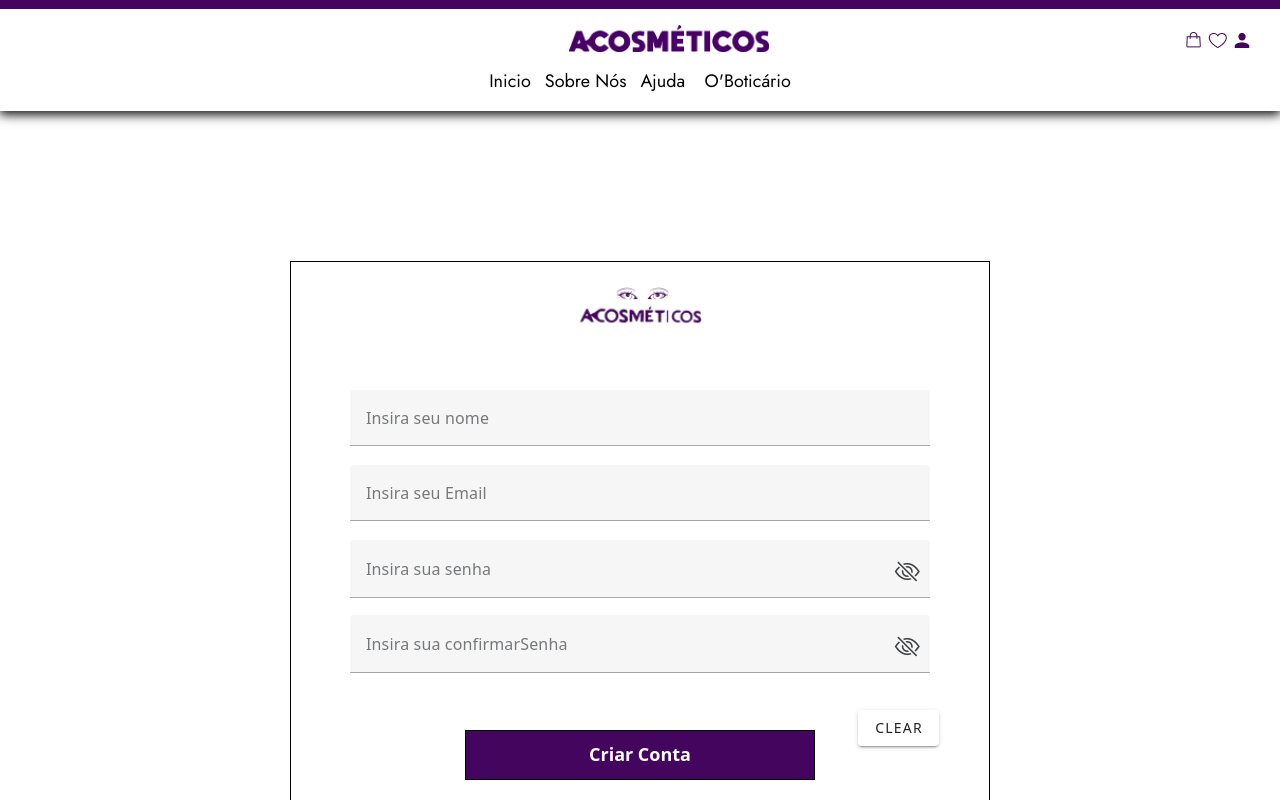
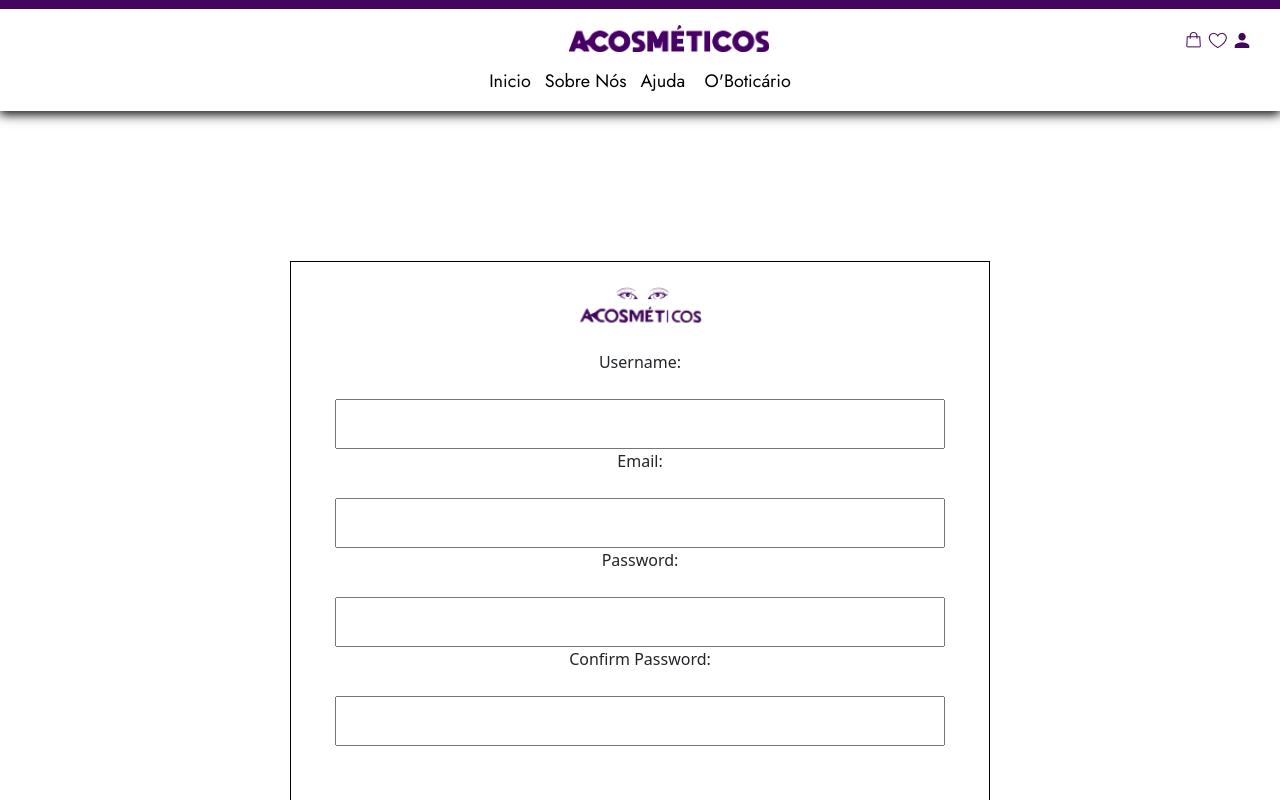
Before and after one commit to GabrielLima2803/ACosmeticos, a Vue app: page /criarLogin in a window 1280 px wide. Shown: the top 800 px of the page. Built offline with nearby package versions, Linux system fonts and the light colour scheme; what vue-toast-notification would draw is missing.

Commit message:
Sistema de CriarLogin e Login

```diff
--- a/src/views/Login/CriarLoginView.vue
+++ b/src/views/Login/CriarLoginView.vue
@@ -1,41 +1,46 @@
 <script setup>
-import { reactive } from 'vue'
-import { useVuelidate } from '@vuelidate/core'
-import { email, required } from '@vuelidate/validators'
+import { ref } from 'vue';
+import axios from 'axios';
 
-const initialState = {
-  name: '',
-  email: '',
-  senha: '',
-  confirmarSenha: '',
-  select: null,
-  checkbox: null,
+const username = ref('');
+const email = ref('');
+const password = ref('');
+const confirmPassword = ref('');
+const message = ref('');
+
+// Função para validar o formato do e-mail
+function validateEmail(email) {
+  const regex = /^[^\s@]+@[^\s@]+\.[^\s@]+$/;
+  return regex.test(email);
 }
 
-const state = reactive({
-  ...initialState,
-  showPassword: false,
-  showConfirmPassword: false,
-})
+const register = () => {
+  if (password.value !== confirmPassword.value) {
+    message.value = "As senhas não coincidem.";
+    return;
+  }
 
+  // Validação de e-mail
+  if (!validateEmail(email.value)) {
+    message.value = "E-mail inválido.";
+    return;
+  }
 
-const rules = {
-  name: { required },
-  email: { required, email },
-  senha: { required },
-  confirmarSenha: { required },
-}
+  const credentials = {
+    username: username.value,
+    email: email.value,
+    password: password.value,
+  };
 
-const v$ = useVuelidate(rules, state)
-
-function clear() {
-  v$.value.$reset()
-
-  for (const [key, value] of Object.entries(initialState)) {
-    state[key] = value
-  }
-}
-
+  // Substitua a URL pelo endpoint da sua API de registro
+  axios.post('http://localhost:3000/api/register', credentials)
+    .then(response => {
+      message.value = response.data.message;
+    })
+    .catch(error => {
+      message.value = error.response.data.message;
+    });
+};
 </script>
 
 <template>
@@ -44,40 +49,21 @@ function clear() {
       <div class="logo">
         <img src="@/assets/img/Main-img/CriarConta/Logo.png" alt="" width="130">
       </div>
-      <div class="forms ">
-        <form class="wrapForm">
-          <v-text-field v-model="state.name" :error-messages="v$.name.$errors.map(e => e.$message)" :counter="40"
-            label="Insira seu nome" required @input="v$.name.$touch" @blur="v$.name.$touch"
-            class="marginForm inputForm">
-          </v-text-field>
-
-          <v-text-field v-model="state.email" :error-messages="v$.email.$errors.map(e => e.$message)"
-            label="Insira seu Email" required @input="v$.email.$touch" @blur="v$.email.$touch"
-            class="marginForm inputForm">
-          </v-text-field>
-
-          <v-text-field v-model="state.senha" :error-messages="v$.senha.$errors.map(e => e.$message)" :counter="16"
-            label="Insira sua senha" required @input="v$.senha.$touch" @blur="v$.senha.$touch"
-            :type="state.showPassword ? 'text' : 'password'" class="marginForm inputForm">
-            <i class="iconMostrar bi" :class="state.showPassword ? 'bi-eye' : 'bi-eye-slash'"
-              @click="state.showPassword = !state.showPassword"></i>
-          </v-text-field>
-
-          <v-text-field v-model="state.confirmarSenha" :error-messages="v$.confirmarSenha.$errors.map(e => e.$message)" :counter="16"
-            label="Insira sua confirmarSenha" required @input="v$.confirmarSenha.$touch" @blur="v$.confirmarSenha.$touch"
-            :type="state.showConfirmPassword ? 'text' : 'password'" class="marginForm inputForm">
-            <i class="iconMostrar bi" :class="state.showConfirmPassword ? 'bi-eye' : 'bi-eye-slash'"
-              @click="state.showConfirmPassword = !state.showConfirmPassword"></i>
-          </v-text-field>
-
+      <div class="forms">
+        <form class="wrapForm" @submit.prevent="register">
+          <label for="username">Username:</label>
+          <input type="text" id="username" v-model="username" class="marginForm inputForm" />
+          <label for="email">Email:</label>
+          <input type="email" id="email" v-model="email" class="marginForm inputForm" />
+          <label for="password">Password:</label>
+          <input type="password" id="password" v-model="password" class="marginForm inputForm" />
+          <label for="confirmPassword">Confirm Password:</label>
+          <input type="password" id="confirmPassword" v-model="confirmPassword" class="marginForm inputForm" />
           <div class="displayBtn">
             <button type="submit" class="BtnCriar" @click="v$.$validate">Criar Conta</button>
           </div>
-
         </form>
-      </div>
-      <div class="wrapBtn">
-        <v-btn @click="clear">Clear</v-btn>
+        <p>{{ message }}</p>
       </div>
     </div>
   </div>
@@ -91,6 +77,10 @@ function clear() {
   flex-wrap: wrap;
 }
 
+v-text-field:hover {
+  background-color: #fff;
+}
+
 .wrapContainer {
   display: flex;
   justify-content: center;
@@ -100,7 +90,7 @@ function clear() {
 
 .containerPrincipal {
   width: 700px;
-  height: 580px;
+  height: 640px;
   border: 1px solid black;
 
 }
--- a/src/views/Login/EsqueciSenhaView.vue
+++ b/src/views/Login/EsqueciSenhaView.vue
@@ -21,7 +21,6 @@ const rules = {
 }
 
 const v$ = useVuelidate(rules, state)
-
 
 
 </script>
--- a/src/views/Login/PerfilView.vue
+++ b/src/views/Login/PerfilView.vue
@@ -1,38 +1,61 @@
 <script setup>
-import { reactive } from 'vue'
-import { useVuelidate } from '@vuelidate/core'
-import { email, required } from '@vuelidate/validators'
+import { ref, onMounted } from 'vue';
+import axios from 'axios';
 
-const initialState = {
-    name: '',
-    email: '',
-    senha: '',
-    confirmarSenha: '',
-    select: null,
-    checkbox: null,
+const username = ref('');
+const password = ref('');
+const message = ref('');
+const user = ref({ name: '' });
+const userIsLoggedIn = ref(false);
+
+// Verificar o estado de login no carregamento da página
+onMounted(() => {
+    const isLoggedIn = localStorage.getItem('userIsLoggedIn');
+    if (isLoggedIn === 'true') {
+        userIsLoggedIn.value = true;
+        // Se o usuário estiver logado, você pode carregar informações adicionais aqui
     }
+    // Verificar o nome do usuário no armazenamento local
+    const storedUsername = localStorage.getItem('username');
+    if (storedUsername) {
+        username.value = storedUsername;
+    }
+});
 
-const state = reactive({
-    ...initialState,
-    showPassword: false,
-    showConfirmPassword: false,
+const login = () => {
+    const credentials = {
+        username: username.value,
+        password: password.value,
+    };
+
+    // Substitua a URL pelo endpoint da sua API de login
+    axios.post('http://localhost:3000/api/login', credentials)
+        .then(response => {
+            console.log(response.data);
+            message.value = response.data.message;
+            if (response.data.user) {
+                user.value.name = response.data.user.name;
+                userIsLoggedIn.value = true;
+                localStorage.setItem('userIsLoggedIn', 'true');
+                                localStorage.setItem('username', username.value);
+            }
         })
+        .catch(error => {
+            console.error(error);
+            message.value = error.response.data.message;
+        });
+};
 
+const logout = () => {
+    userIsLoggedIn.value = false;
+    username.value = '';
+    // Limpar outras variáveis de estado, se necessário
 
-const rules = {
-    name: { required },
-    email: { required, email },
-    senha: { required },
-    confirmarSenha: { required },
-}
-
-const v$ = useVuelidate(rules, state)
-
-
-
-
-
-
+    // Remover o estado de login do localStorage
+    localStorage.removeItem('userIsLoggedIn');
+    // Remover o nome do usuário do localStorage
+    localStorage.removeItem('username');
+};
 </script>
 
 <template>
@@ -42,26 +65,26 @@ const v$ = useVuelidate(rules, state)
                 <img src="@/assets/img/icon-Header/LogoAcosmeticos.png" alt="" width="220">
             </div>
             <div class="FormBot">
+                <form action="" @submit.prevent="login" class="wrapForm" v-if="!userIsLoggedIn">
                 <h4>Olá!</h4>
                 <p class="FormP">Para continuar, digite seu e-mail</p>
-                <form action="" @submit.prevent="" class="wrapForm">
-                    <v-text-field v-model="state.name" :error-messages="v$.name.$errors.map(e => e.$message)" :counter="40"
-                        label="Insira seu nome" required @input="v$.name.$touch" @blur="v$.name.$touch"
-                        class="inputForm">
-                    </v-text-field>
-
-                    <v-text-field v-model="state.senha" :error-messages="v$.senha.$errors.map(e => e.$message)"
-                        :counter="16" label="Insira sua senha" required @input="v$.senha.$touch" @blur="v$.senha.$touch"
-                        :type="state.showPassword ? 'text' : 'password'" class="marginForm inputForm marginBot">
-                        <i class="iconMostrar bi" :class="state.showPassword ? 'bi-eye' : 'bi-eye-slash'"
-                            @click="state.showPassword = !state.showPassword"></i>
-                    </v-text-field>
-                    <button type="button" style="margin-top: 10px;"><router-link class="btnSenha" to="/esqueciSenha">Esqueci minha senha</router-link></button>
+                    <label for="username">Username:</label>
+                    <input type="text" id="username" v-model="username" class="inputForm" />
+                    <label for="password">Password:</label>
+                    <input type="password" id="password" v-model="password" class="marginForm inputForm" />
+                    <button type="button" style="margin-top: 10px;"><router-link class="btnSenha" to="/esqueciSenha">Esqueci
+                            minha senha</router-link></button>
                     <button type="submit" class="btnLogin mt-3">Entrar</button>
                     <router-link to="/criarLogin"> <button type="button" class="btnCriar mt-3">Criar conta</button>
                     </router-link>
                     <p class="mt-4 FormP Pf">Protegido por reCAPTCHA - Privacidade | Condições </p>
+                    <p class="mt-4 FormP Pf">{{ message }}</p>
                 </form>
+                <div v-if="userIsLoggedIn" class="welcome-section">
+                    <p>Seja bem-vindo, {{ username }}</p>
+                    <button @click="logout">Logout</button>
+                </div>
+
             </div>
         </div>
     </div>
@@ -156,7 +179,7 @@ const v$ = useVuelidate(rules, state)
     margin-bottom: -5px;
 }
 
-.marginBot{
+.marginBot {
     margin-bottom: 25px;
 }
 
```
Lines whose indentation alone changed are shown as unchanged.
